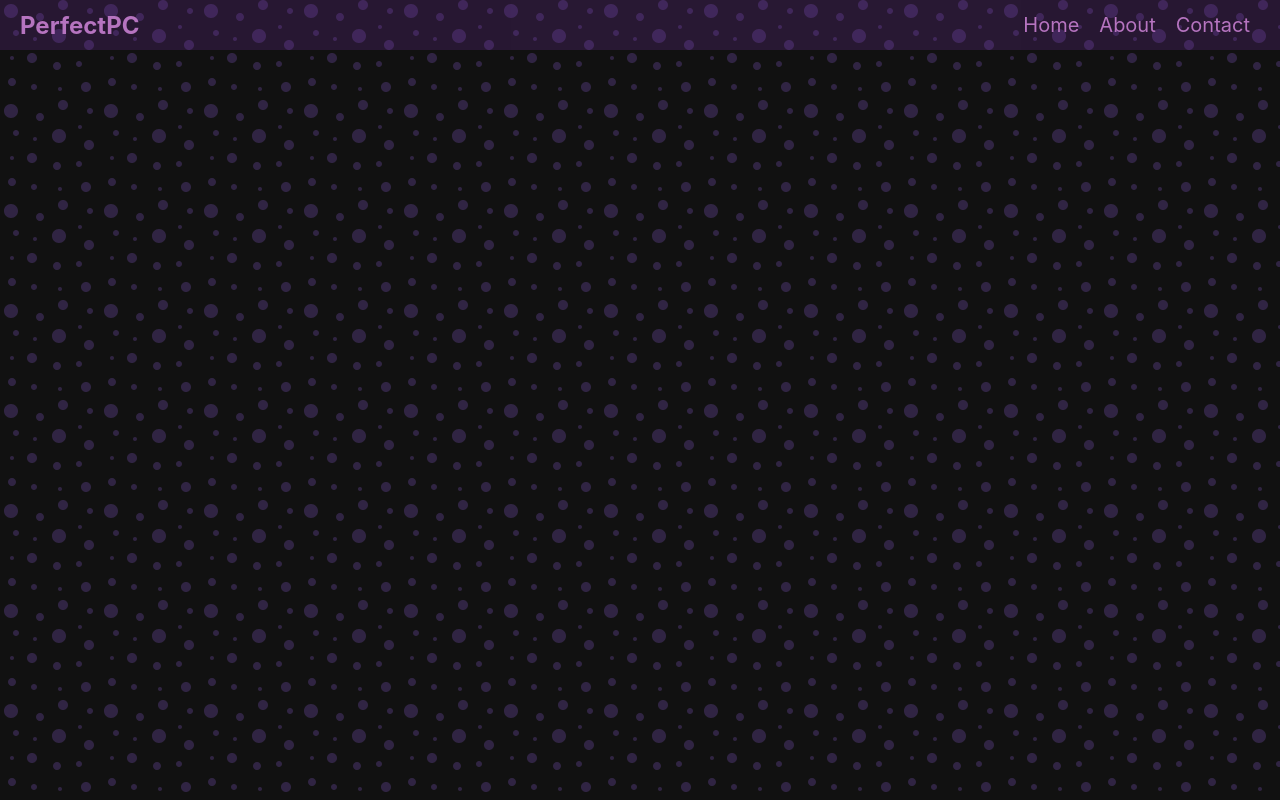
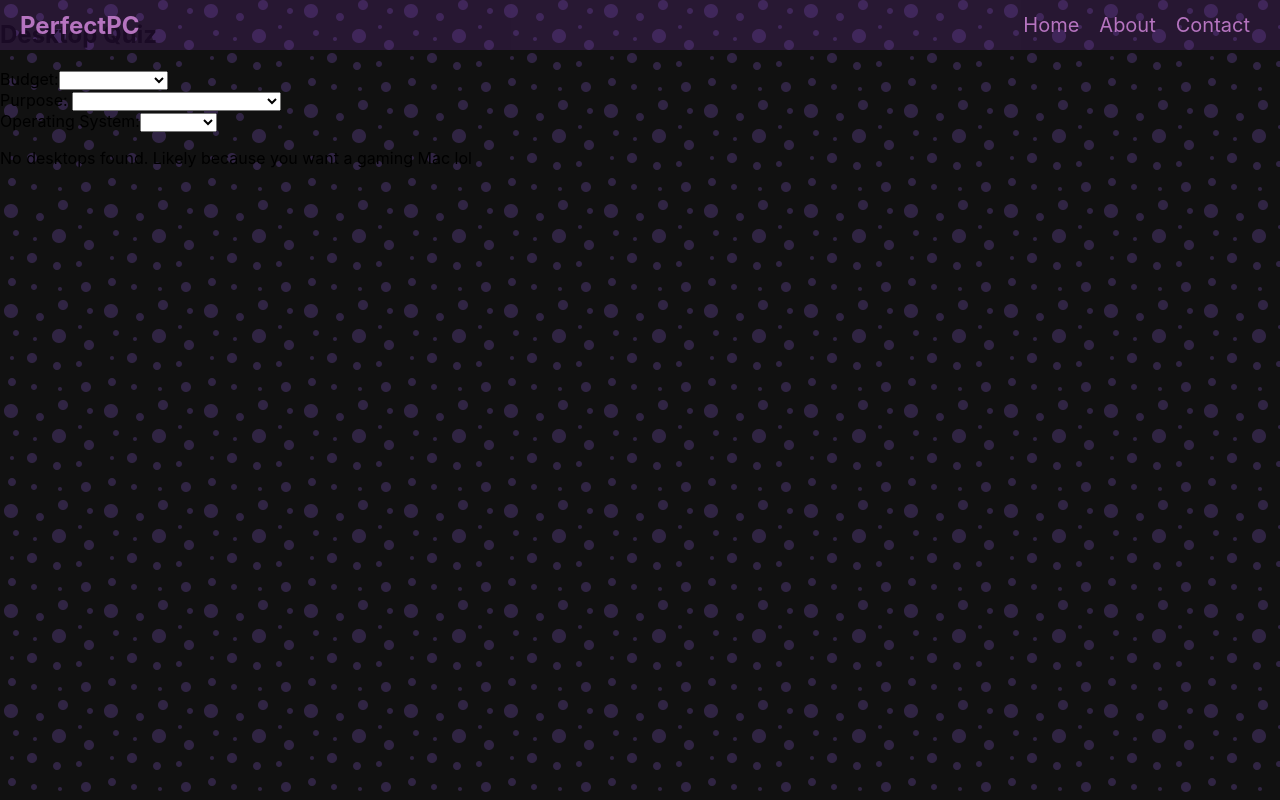
Before and after one commit to SpoonMouse/perfect-pc, a React (Create React App) app: page /desktopquiz in a window 1280 px wide. Built offline with nearby package versions, Linux system fonts and the light colour scheme.

Commit message:
Added scripts for functionality, still not implemented

```diff
--- a/src/App.js
+++ b/src/App.js
@@ -2,6 +2,8 @@ import React from 'react';
 import Navbar from './components/navbar/navbar.component.jsx';
 import Home from './components/home/home.component.jsx';
 import Option from './components/option/option.component.jsx';
+import DesktopQuiz from './components/quiz/desktopquiz.component.jsx';
+import LaptopQuiz from './components/quiz/laptopquiz.component.jsx';
 import "animate.css";
 import "./App.css";
 import { BrowserRouter as Router, Route, Routes } from 'react-router-dom';
@@ -15,6 +17,8 @@ function App() {
          <Routes>
             <Route path='/' element={<Home />}/>
             <Route path='/option' element={< Option />}/>
+            <Route path ='/desktopquiz' element ={< DesktopQuiz />}/>
+            <Route path ='/laptoppquiz' element ={< LaptopQuiz />}/>
          </Routes>
       </div>
     </div>
--- /dev/null
+++ b/src/components/quiz/desktopquiz.component.jsx
@@ -0,0 +1,77 @@
+import React, { useState, useEffect } from 'react';
+
+
+const DesktopQuiz = () => {
+    const [budget, setBudget] = useState('');
+    const [operatingSystem, setOperatingSystem] = useState('');
+    const [purpose, setPurpose] = useState('');
+    const [filteredDesktop, setFilteredDesktop] = useState('');
+
+    useEffect(() => {
+
+      const desktops = [
+        {operatingSystem: 'macOS', model: 'MacBook Air', price: '$999' },
+        {operatingSystem: 'Windows', model: 'Surface Laptop 4', price: '$999' },
+        {operatingSystem: 'Windows', model: 'XPS 13', price: '$999' },
+      ];
+
+      const filteredDesktops = desktops.filter(desktop => {
+        return desktop.operatingSystem === operatingSystem &&
+               desktop.purpose === purpose &&
+               desktop.price === budget;
+      });
+
+      if (filteredDesktops.length > 0) {
+        setFilteredDesktop(filteredDesktops[0]);
+      } else {
+        setFilteredDesktop('');
+      }
+    }, [budget, operatingSystem, purpose]);
+
+    return (
+      <div>
+        <h2>Desktop Quiz</h2>
+        <div>
+          <label>Budget:</label>
+          <select value={budget} onChange={e => setBudget(e.target.value)}>
+            <option value=""></option>
+            <option value="$999">$999 or less</option>
+            <option value="$1499">$1499 or less</option>
+            <option value="$1999">$1999 or less</option>
+            <option value="$2000+">$2000 or more</option>
+          </select>
+        </div>
+        <div>
+          <label>Purpose: </label>
+          <select value={purpose} onChange={e => setPurpose(e.target.value)}>
+            <option value=""></option>
+            <option value="Gaming/Streaming">Gaming/Streaming</option>
+            <option value="Student">School</option>
+            <option value="Rendering">3D Rendering or Editing Videos</option>
+            <option value="Media">Media PC</option>
+            <option value="Business">Day-to-Day Business</option>
+          </select>
+        </div>
+        <div>
+          <label>Operating System:</label>
+          <select value={operatingSystem} onChange={e => setOperatingSystem(e.target.value)}>
+            <option value=""></option>
+            <option value="macOS">macOS</option>
+            <option value="Windows">Windows</option>
+          </select>
+        </div>
+        <div>
+          {filteredDesktop ? (
+            <div>
+              <h3>{filteredDesktop.purpose} {filteredDesktop.model}</h3>
+              <p>{filteredDesktop.operatingSystem} - {filteredDesktop.price}</p>
+            </div>
+          ) : (
+            <p>No desktops found. Likely because you want a gaming Mac lol</p>
+          )}
+        </div>
+      </div>
+    );
+  };
+
+  export default DesktopQuiz;
--- /dev/null
+++ b/src/components/quiz/laptopquiz.component.jsx
@@ -0,0 +1,76 @@
+import React, { useState, useEffect } from 'react';
+
+const LaptopQuiz = () => {
+    const [budget, setBudget] = useState('');
+    const [operatingSystem, setOperatingSystem] = useState('');
+    const [purpose, setPurpose] = useState('');
+    const [filteredLaptop, setFilteredLaptop] = useState('');
+
+    useEffect(() => {
+      const laptops = [
+        {operatingSystem: 'macOS', model: 'MacBook Air', price: '$999' },
+        {operatingSystem: 'Windows', model: 'Surface Laptop 4', price: '$999' },
+        {operatingSystem: 'Windows', model: 'XPS 13', price: '$999' },
+      ];
+
+      const filteredLaptops = laptops.filter(laptop => {
+        return laptop.operatingSystem === operatingSystem &&
+               laptop.purpose === purpose &&
+               laptop.price === budget;
+      });
+
+      if (filteredLaptops.length > 0) {
+        setFilteredLaptop(filteredLaptops[0]);
+      } else {
+        setFilteredLaptop('');
+      }
+    }, [budget, operatingSystem, purpose]);
+
+    return (
+      <div>
+        <h2>Laptop Quiz</h2>
+        <div>
+          <label>Budget:</label>
+          <select value={budget} onChange={e => setBudget(e.target.value)}>
+            <option value=""></option>
+            <option value="$999">$999 or less</option>
+            <option value="$1499">$1499 or less</option>
+            <option value="$1999">$1999 or less</option>
+            <option value="$2000+">$2000 or more</option>
+          </select>
+        </div>
+        <div>
+          <label>Purpose: </label>
+          <select value={purpose} onChange={e => setPurpose(e.target.value)}>
+            <option value=""></option>
+            <option value="Gaming/Streaming">Gaming/Streaming</option>
+            <option value="Student">School</option>
+            <option value="Rendering">3D Rendering or Editing Videos</option>
+            <option value="Media">Media PC</option>
+            <option value="Business">Day-to-Day Business</option>
+          </select>
+        </div>
+        <div>
+          <label>Operating System:</label>
+          <select value={operatingSystem} onChange={e => setOperatingSystem(e.target.value)}>
+            <option value=""></option>
+            <option value="macOS">macOS</option>
+            <option value="Windows">Windows</option>
+            <option value="Linux">Linux</option>
+          </select>
+        </div>
+        <div>
+          {filteredLaptop ? (
+            <div>
+              <h3>{filteredLaptop.brand} {filteredLaptop.model}</h3>
+              <p>{filteredLaptop.operatingSystem} - {filteredLaptop.price}</p>
+            </div>
+          ) : (
+            <p>No laptops found. Likely because you want a gaming Mac lol</p>
+          )}
+        </div>
+      </div>
+    );
+  };
+
+  export default LaptopQuiz;
```
